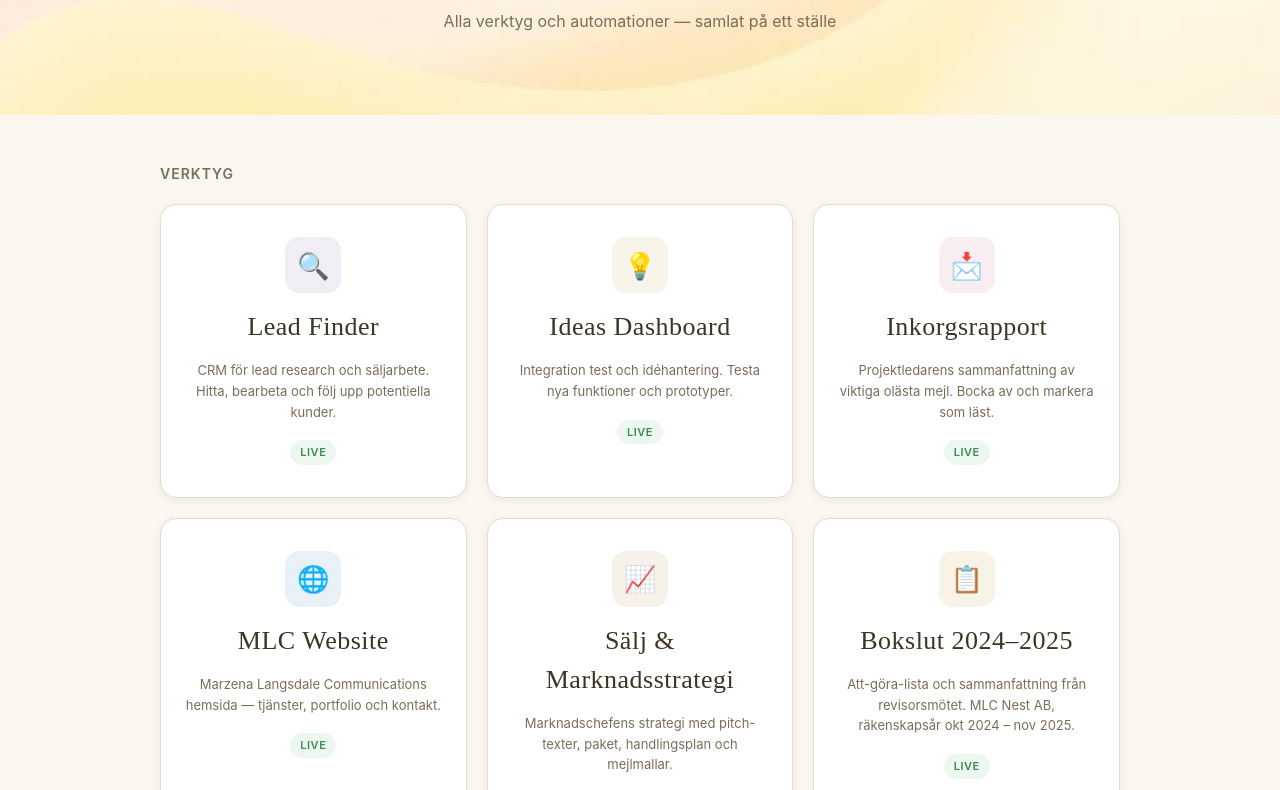
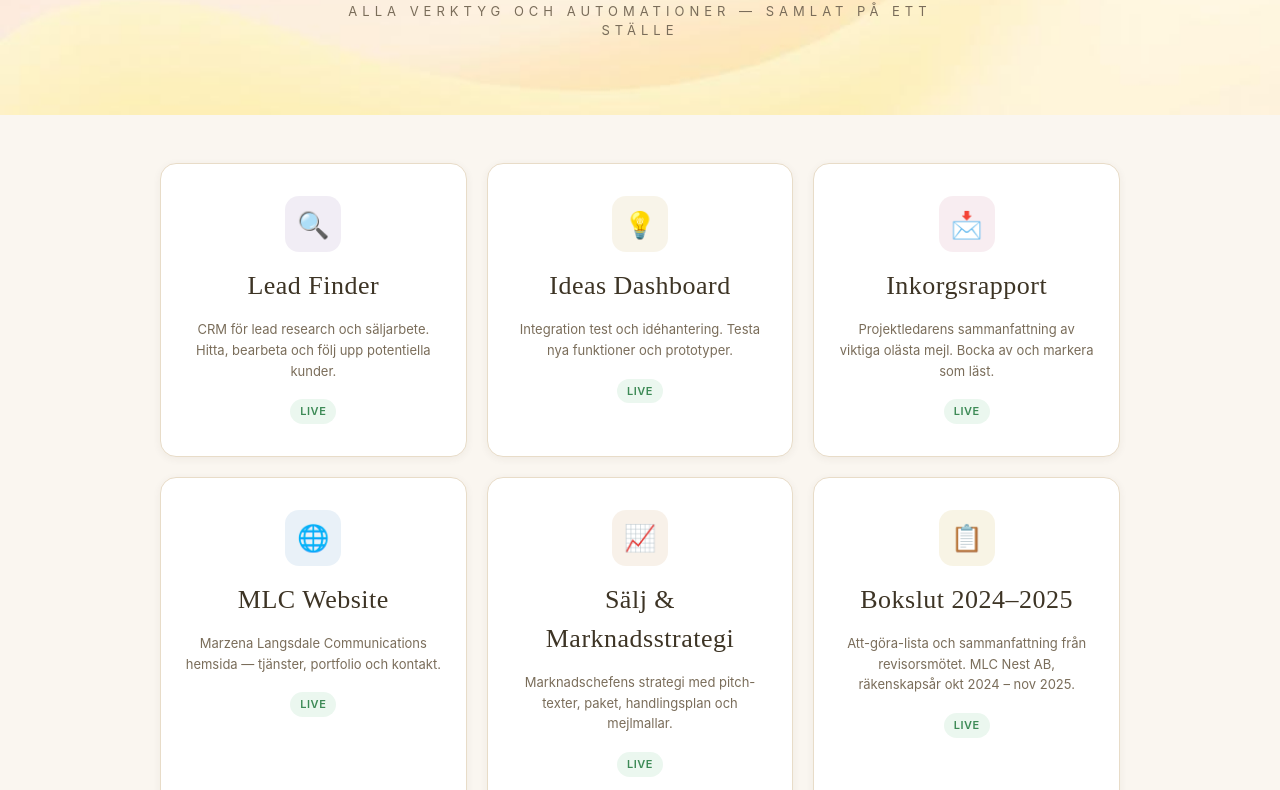
Before and after one commit to Mlangsda/mlc-workspace, a website: page public/index.html in a window 1280 px wide. Shown: the part 265-1055 px from the top of the page. Drawn offline with Linux system fonts and the light colour scheme; no server answers; a web font is replaced by a local one.

Commit message:
Style hero subtitle uppercase + tracked, remove 'Verktyg' section title

```diff
--- a/public/index.html
+++ b/public/index.html
@@ -85,10 +85,13 @@
   }
 
   .hero p {
-    font-size: 16px;
+    font-size: 13px;
     color: var(--text-secondary);
     text-align: center;
-    max-width: 500px;
+    max-width: 640px;
+    text-transform: uppercase;
+    letter-spacing: 5px;
+    font-weight: 400;
   }
 
   /* APPS GRID */
@@ -253,7 +256,6 @@
 
 <div class="container">
 
-  <div class="section-title">Verktyg</div>
   <div class="apps-grid">
 
     <a class="app-card" href="https://lead-finder-cyan.vercel.app" target="_blank">
```
